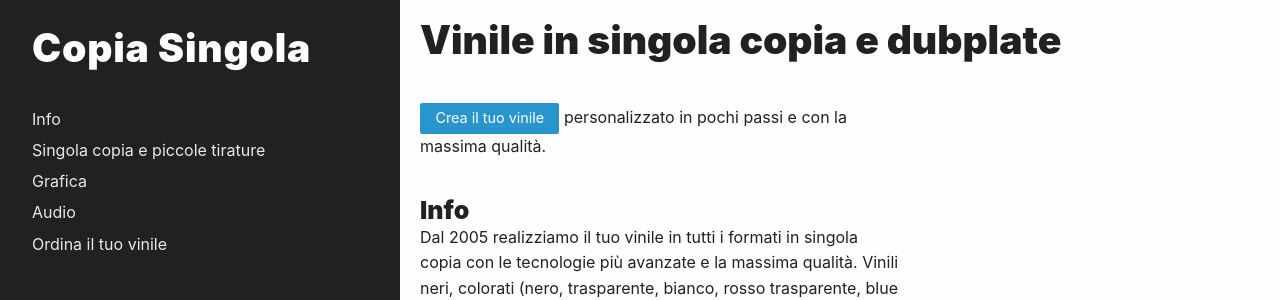
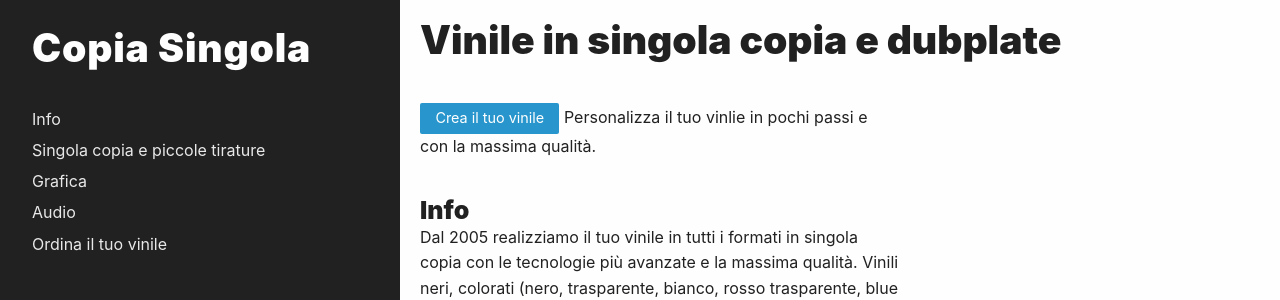
Before and after one commit to Vinilificio/vinilificio.com, a Jekyll site: the page built from _pages/copia-singola.md, in a window 1280 px wide and 900 px high. Shown: the part 155-455 px from the top of the window. Built offline with Jekyll 4.4.1, drawn with Linux system fonts in a browser that asks for light colours; nearby versions of some CDN libraries; comment, search, counter and statistics services are not loaded.

Commit message:
crea il tuo vinile

```diff
--- a/_pages/copia-singola.md
+++ b/_pages/copia-singola.md
@@ -19,7 +19,8 @@
 
 # Vinile in singola copia e dubplate
 
-<a class="button" href="https://app.vinilificio.com/" style="color: white;text-decoration: none;">Crea il tuo vinile</a> personalizzato in pochi passi e con la massima qualità.
+<a class="button" href="https://app.vinilificio.com/" style="color: white;text-decoration: none;">Crea il tuo vinile</a>
+Personalizza il tuo vinlie in pochi passi e con la massima qualità.
 
 ### Info
 Dal 2005 realizziamo il tuo vinile in tutti i formati in singola copia con le tecnologie più avanzate e la massima qualità. Vinili neri, colorati (nero, trasparente, bianco, rosso trasparente, blue trasparente, verde trasparente) o picture disc. Stampiamo in alta qualità copertine e centrini.
@@ -30,6 +31,7 @@
 [La nuova web app di Vinilificio](https://app.vinilificio.com) ti permette di creare il tuo vinile personalizzato in tutte le sue parti in maniera semplice ed intutiva. È stata progettata per soddisfare le esigenze sia dei professionisti che dei meno esperti.
 
 ### Singola copia e piccole tirature
+
 <a class="button" href="https://app.vinilificio.com/" style="color: white;text-decoration: none;">Crea il tuo vinile</a>
 
 Realizziamo il tuo vinile in singola copia, qualche unità o [piccole tirature](/piccole-tirature/).
```
